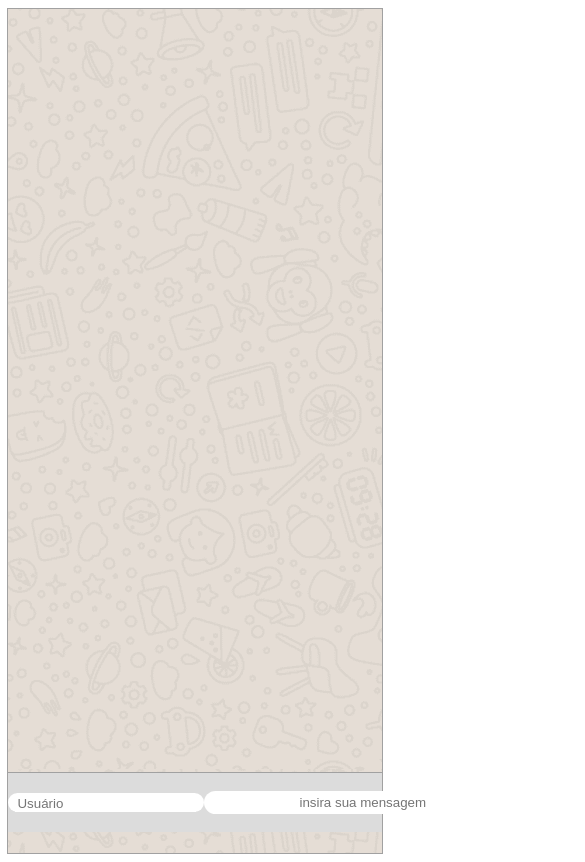
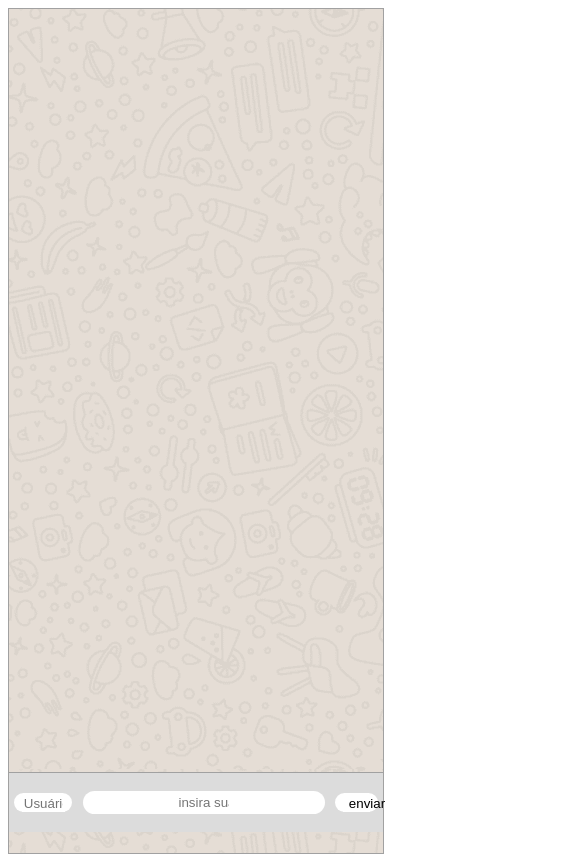
Before and after one commit to future4code/Johnson-whatslab1, a React (Create React App) app: page / in a window 390 px wide. Shown: the top 862 px of the page, 585 px wide, since content can reach past the window. Built offline with nearby package versions, Linux system fonts and the light colour scheme.

Commit message:
Responsividade para tablet - Gabriela

```diff
--- a/src/App.js
+++ b/src/App.js
@@ -1,5 +1,8 @@
 import React from "react";
+import styled from "styled-components";
 import Container from "./components/Main/Main";
+
+
 
 function App() {
   return (
--- a/src/components/LabelsMenssenger/LabelsMessenger/MessengerLabels.js
+++ b/src/components/LabelsMenssenger/LabelsMessenger/MessengerLabels.js
@@ -22,10 +22,9 @@ const DivisoesSecundarias = styled.div`
   border-radius: 20px;
 
   @media screen and (min-device-width : 320px) and (max-device-width : 480px) {
-    padding: 0% 0%;
+    padding: -1% -1%;
     background-color: none;
   }
-
 `
 
 const DivisaoMensagem = styled.div`
@@ -35,19 +34,38 @@ const DivisaoMensagem = styled.div`
   display: flex;
 
   @media screen and (min-device-width : 320px) and (max-device-width : 480px) {
-    padding: 0% 0%;
+    padding: 0% -0%;
     background-color: none;
   }
 `
 
-const EstilizacaoInput = styled.input`
+const EstilizacaoInputUsuario = styled.input`
   border: none;
 
   @media screen and (min-device-width : 320px) and (max-device-width : 480px) {
-    width: 38vw;
+    width: 20vw;
     border-radius: none;
     background-color: none;
   }
+
+  @media screen and (min-device-width : 481px) and (max-device-width : 800px) {
+    width: 10vw;
+  }
+
+`
+const EstilizacaoInputMensagem = styled.input`
+  border: none;
+
+  @media screen and (min-device-width : 320px) and (max-device-width : 480px) {
+    width: 40vw;
+    border-radius: none;
+    background-color: none;
+  }
+
+  @media screen and (min-device-width : 481px) and (max-device-width : 800px) {
+    width: 13vw;
+  }
+
 
 `
 const EstilizacaoBotao = styled.button`
@@ -59,17 +77,22 @@ const EstilizacaoBotao = styled.button`
     border-radius: none;
   }
 
+  @media screen and (min-device-width : 481px) and (max-device-width : 800px) {
+    width: 7vw;
+  }
+
+
 `
 
 function LabelsMessenger() {
   return (
     <Container>
       <DivisoesSecundarias >
-      <EstilizacaoInput placeholder="Usuário"></EstilizacaoInput>
+      <EstilizacaoInputUsuario placeholder="Usuário"></EstilizacaoInputUsuario>
       </DivisoesSecundarias >
 
       <DivisaoMensagem>
-      <EstilizacaoInput placeholder="insira sua mensagem"></EstilizacaoInput>
+      <EstilizacaoInputMensagem placeholder="insira sua mensagem"></EstilizacaoInputMensagem>
       </DivisaoMensagem>
 
       <DivisoesSecundarias>
--- a/src/components/Main/Main.js
+++ b/src/components/Main/Main.js
@@ -2,13 +2,6 @@ import React from "react";
 import styled from "styled-components";
 import LabelsMessenger from "../LabelsMenssenger/LabelsMessenger/MessengerLabels";
 import background from "../images/BackgroundWhats.png";
-
-const Main = styled.div`
-  display: flex;
-  justify-content: center;
-  align-items: center;
-  background-color: #fff;
-`;
 
 const SecaoMensagens = styled.section`
   border: 1px solid #a1a1a1;
@@ -19,13 +12,13 @@ const SecaoMensagens = styled.section`
 
 function Container() {
   return (
-    <Main>
+
       <SecaoMensagens>
 
         <LabelsMessenger />
 
       </SecaoMensagens>
-    </Main>
+
   );
 }
 
```
